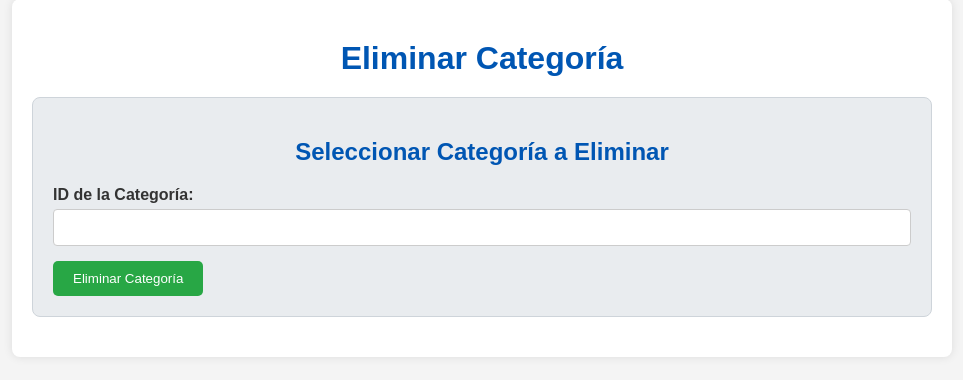
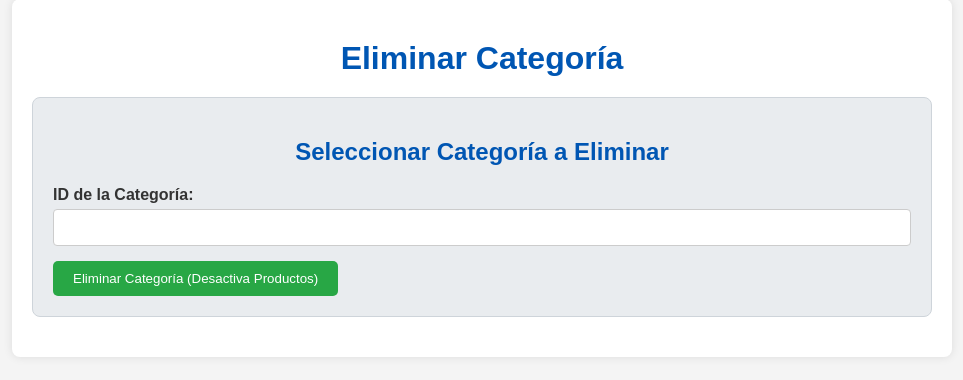
Before and after one commit to Davidvg077/proyecto_valeo_api, a FastAPI app: page /categorias/delete in a window 1280 px wide. Shown: the part 104-484 px from the top of the page, without its empty margins (158-1121 px from the left). Run offline with FastAPI, Linux system fonts and the light colour scheme; parts of the project's set-up code (start-up, migrations or seed data) failed here and were passed over.

Commit message:
correccion

```diff
--- a/templates/categorias/delete.html
+++ b/templates/categorias/delete.html
@@ -59,7 +59,7 @@
                 <label for="id">ID de la Categoría:</label>
                 <input type="number" id="id" name="id" required />
 
-                <button type="submit">Eliminar Categoría</button>
+                <button type="submit">Eliminar Categoría (Desactiva Productos)</button>
             </form>
             <div id="message"></div>
         </div>
@@ -75,13 +75,28 @@
                 return;
             }
 
+            // 🚨 MODIFICACIÓN CLAVE: Agregar advertencia de confirmación antes de la llamada a la API
+            const confirm_deletion = confirm(
+                "¡ADVERTENCIA CRÍTICA! ⚠️\n\n" +
+                "Al eliminar esta categoría, todos sus productos asociados " +
+                "serán marcados como INACTIVOS (activo=False). " +
+                "¿Está seguro de que desea proceder con la eliminación y desactivación?"
+            );
+
+            if (!confirm_deletion) {
+                document.getElementById('message').innerHTML = '<p style="color: orange;">Eliminación cancelada por el usuario.</p>';
+                return;
+            }
+            // ---------------------------------------------------------------------------------
+
             try {
                 const response = await fetch(/categorias/${id}, {
                     method: 'DELETE'
                 });
 
                 if (response.ok) {
-                    document.getElementById('message').innerHTML = '<p style="color: green;">Categoría eliminada exitosamente.</p>';
+                    // Modificación: Actualizar el mensaje de éxito
+                    document.getElementById('message').innerHTML = '<p style="color: green;">Categoría eliminada exitosamente y sus productos asociados fueron desactivados. ✔️</p>';
                     document.getElementById('deleteForm').reset();
                 } else {
                     const error = await response.json();
@@ -93,3 +108,6 @@
             }
         });
     </script>
+
+</body>
+</html>
```
Also changed, not shown: crud.py (+16 -1 lines).
